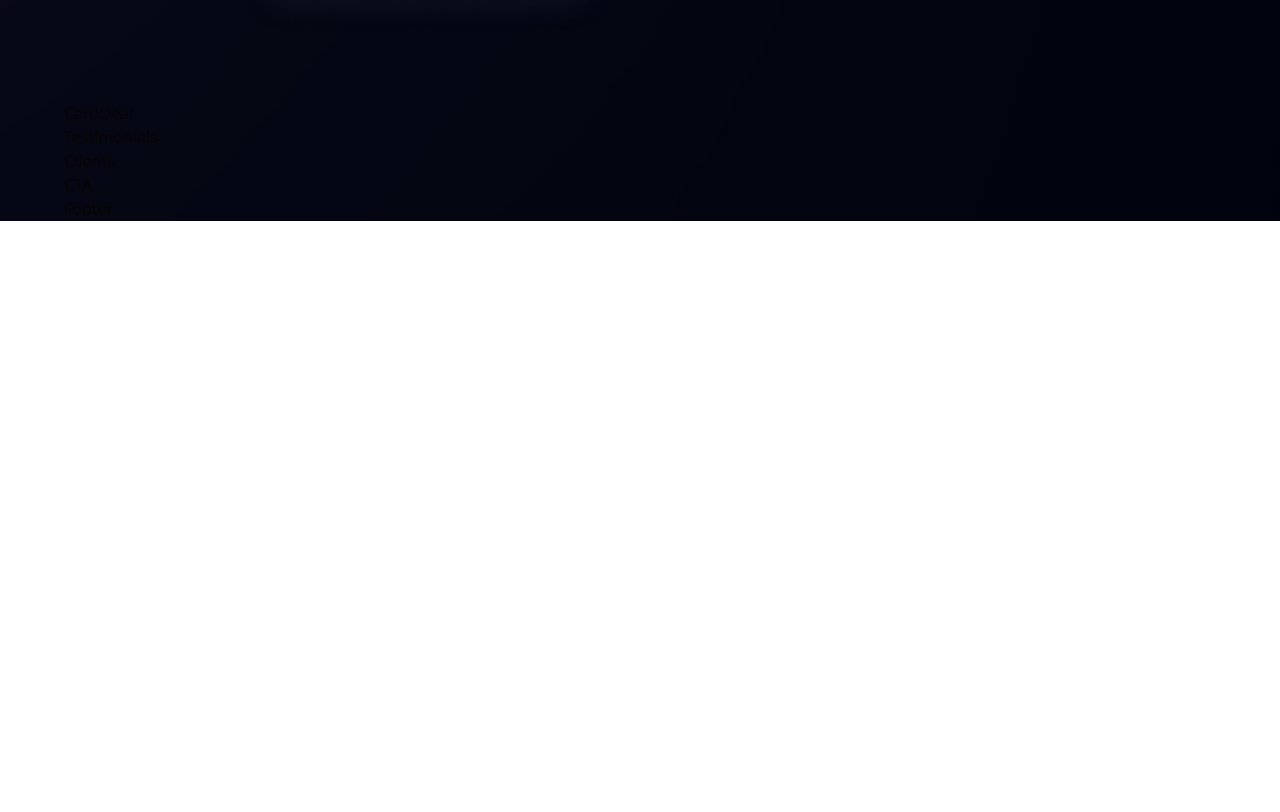
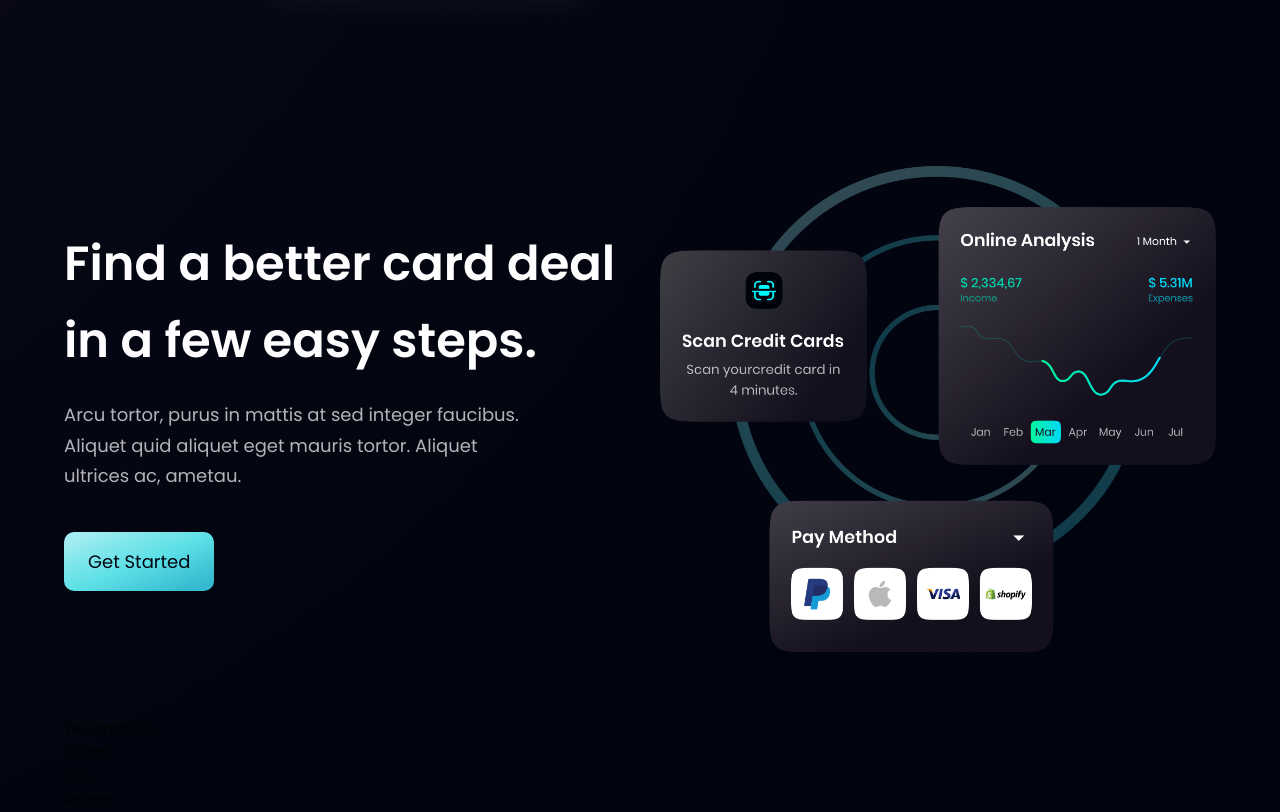
Before and after one commit to arooj-ilyas/vite-react-tailwind-project, a React (Vite) app: page / in a window 1280 px wide. Shown: the part 2090-2902 px from the top of the page. Before the commit the page ends 2311 px from the top, so only its background shows below. Built offline with nearby package versions, Linux system fonts and the light colour scheme.

Commit message:
img added and heading for card deal section

```diff
--- a/src/components/Button.jsx
+++ b/src/components/Button.jsx
@@ -2,7 +2,7 @@
 
 const Button = ({styles}) => {
   return (
-    <button type="button" className={`py-4 px-6 bg-blue-gradient font-poppins font-mdium text-[18px] text-primary outline-none ${styles}`}>
+    <button type="button" className={`py-4 px-6 bg-blue-gradient font-poppins font-mdium text-[18px] text-primary outline-none ${styles} rounded-[10px]`}>
       Get Started
     </button>
   )
--- a/src/components/CardDeal.jsx
+++ b/src/components/CardDeal.jsx
@@ -1,7 +1,20 @@
 import React from "react";
+import {card} from "../assets"
+import styles, {layout} from "../style"
+import Button from "./Button";
 
-const CardDeal = () => {
-  return <div>CardDeal</div>;
-};
+const CardDeal = () => (
+  <section className={layout.section}>
+    <div className={layout.sectionInfo}>
+      <h2 className={styles.heading2}>Find a better card deal <br className="sm:block hidden"/> in a few easy steps.</h2>
+      <p className={`${styles.paragraph} max-w-[470px] mt-5`}>Arcu tortor, purus in mattis at sed integer faucibus. Aliquet quid aliquet eget mauris tortor. Aliquet ultrices ac, ametau.</p>
+    <Button styles="mt-10"/>
+    </div>
+
+    <div className={layout.sectionImg}>
+        <img src={card} alt="card" className="w-[100%] h-[100%]"/>
+    </div>
+  </section>
+);
 
 export default CardDeal;
```
